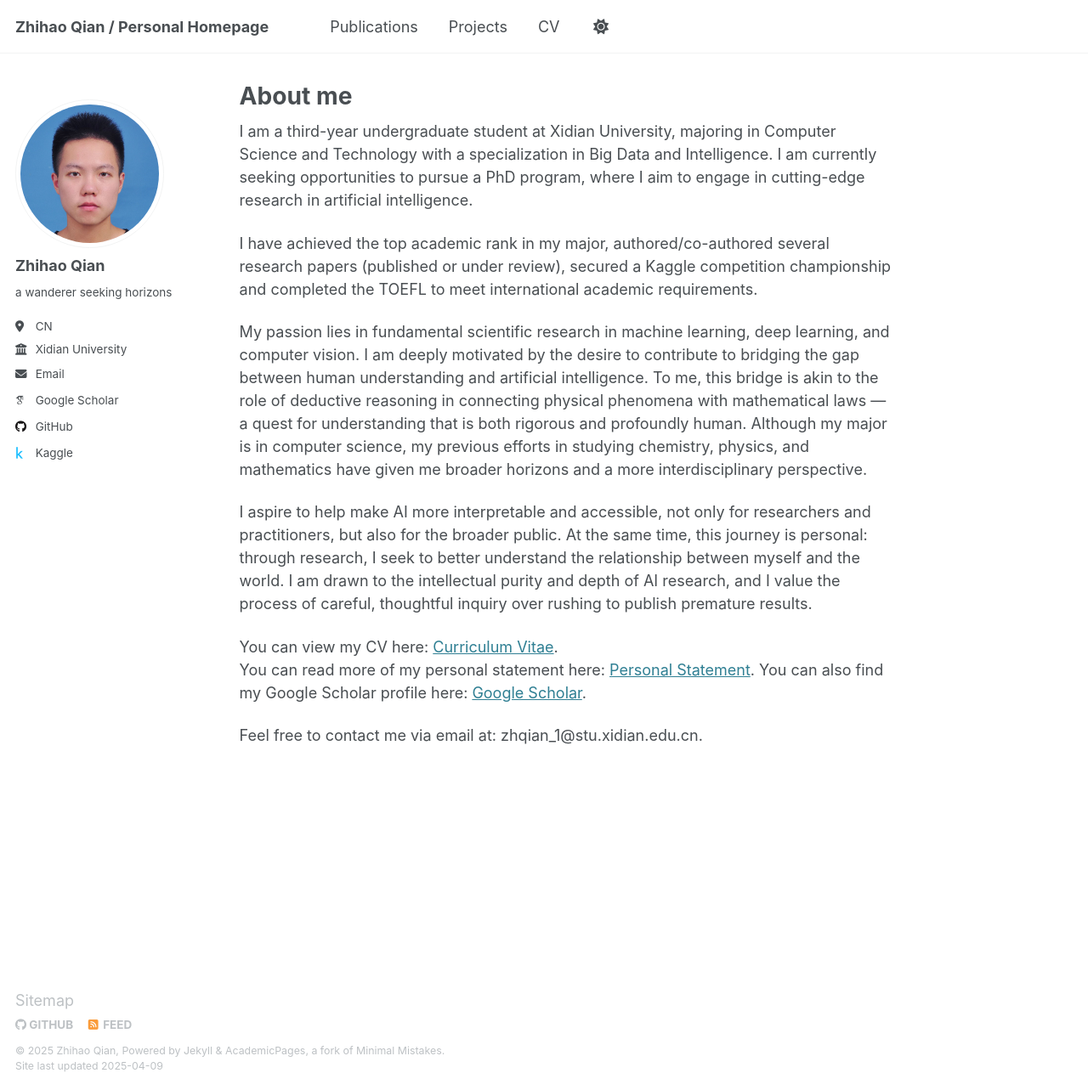
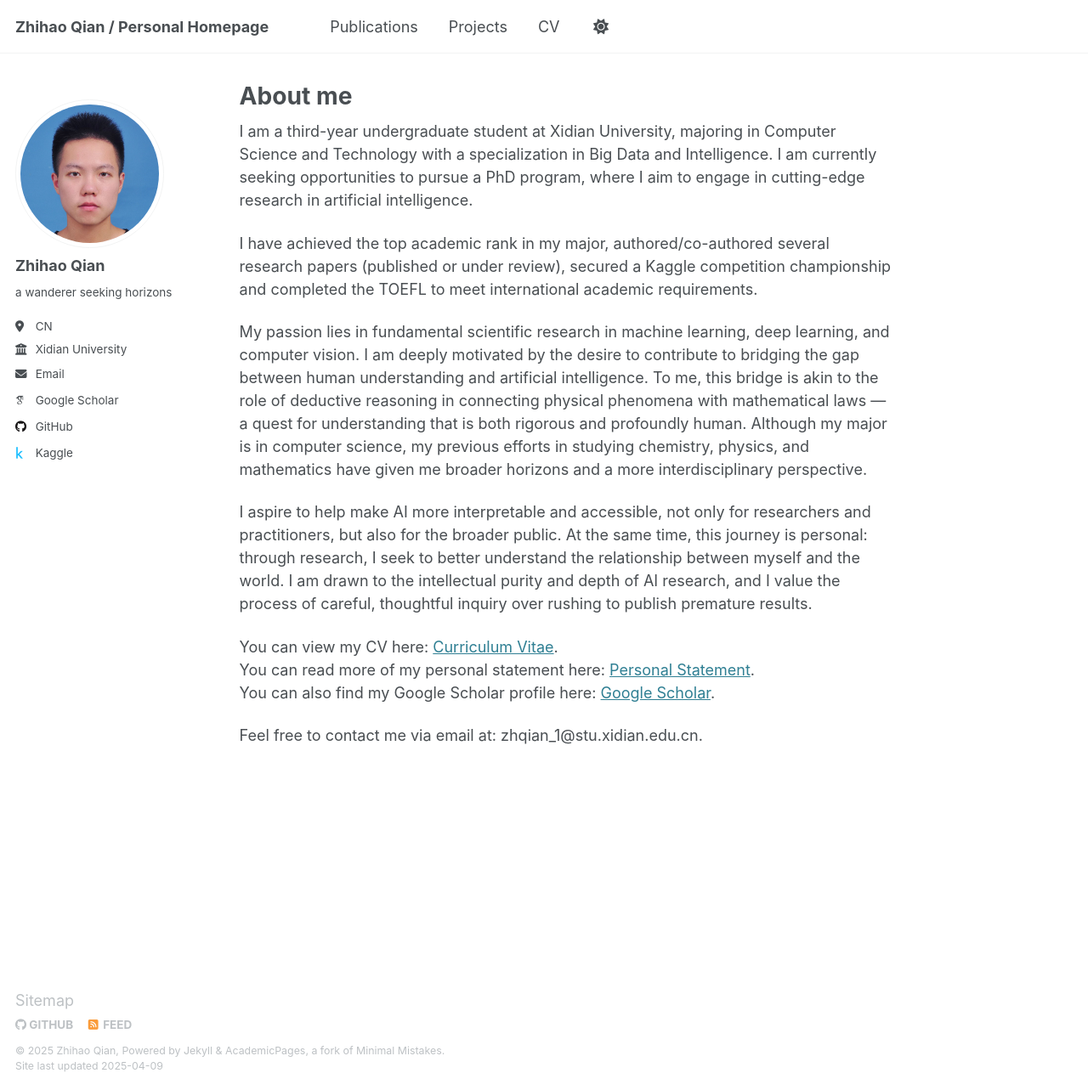
Before and after one commit to Dualego00/Dualego00.github.io, a Jekyll site: the page built from _pages/about.md, in a window 1280 px wide and 1283 px high. Shown: the whole window at 85% size. Built offline with Jekyll 4.4.1, drawn with Linux system fonts in a browser that asks for light colours; some web fonts are replaced.

```diff
--- a/_pages/about.md
+++ b/_pages/about.md
@@ -15,8 +15,8 @@ My passion lies in fundamental scientific research in machine learning, deep lea
 
 I aspire to help make AI more interpretable and accessible, not only for researchers and practitioners, but also for the broader public. At the same time, this journey is personal: through research, I seek to better understand the relationship between myself and the world. I am drawn to the intellectual purity and depth of AI research, and I value the process of careful, thoughtful inquiry over rushing to publish premature results.
 
-You can view my CV here: [Curriculum Vitae](../assets/ZhihaoQian_CV.pdf).
-You can read more of my personal statement here: [Personal Statement](../assets/Personal_Statement.pdf).
-You can also find my Google Scholar profile here: [Google Scholar](https://scholar.google.com/citations?user=o83AL3sAAAAJ&amp;hl=en).
+You can view my CV here: [Curriculum Vitae](../assets/ZhihaoQian_CV.pdf).  <br>
+You can read more of my personal statement here: [Personal Statement](../assets/Personal_Statement.pdf).<br>
+You can also find my Google Scholar profile here: [Google Scholar](https://scholar.google.com/citations?user=o83AL3sAAAAJ&amp;hl=en).  <br>
 
 Feel free to contact me via email at: zhqian_1@stu.xidian.edu.cn.
```
